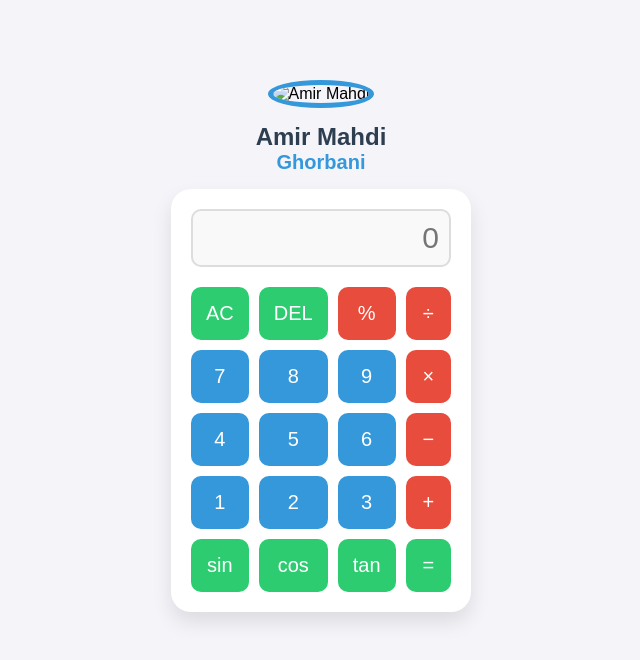
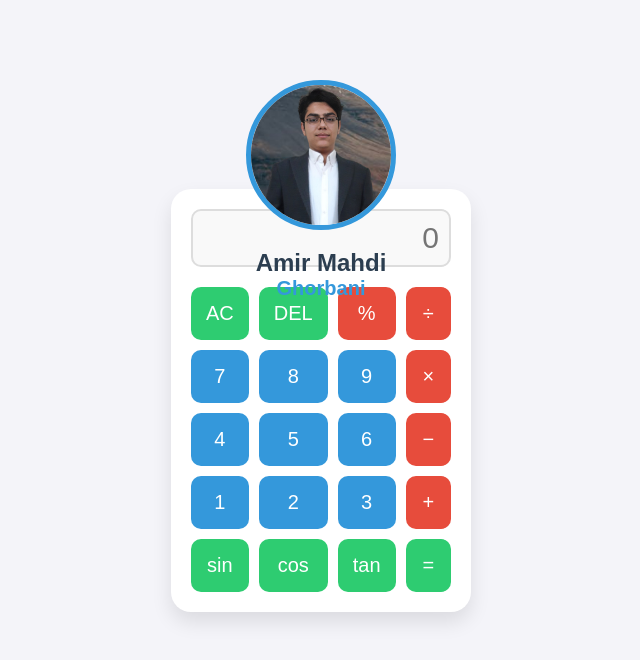
Before and after one commit to Amir13871387/mywebsite, a plain HTML site: page index.html in a window 1280 px wide. Shown: the whole page, without its empty margins (319-959 px from the left). Drawn offline with Linux system fonts and the light colour scheme.

Commit message:
Update index.html

```diff
--- a/index.html
+++ b/index.html
@@ -9,7 +9,7 @@
 <body>
     <!-- Profile Section -->
     <div class="profile">
-        <img src="images/amirmahdi.jpg" alt="Amir Mahdi" class="profile-image">
+      <img src="https://github.com/Amir13871387/mywebsite/blob/main/amirmahdi.jpg?raw=true" alt="Amir Mahdi" class="profile-image">
         <h2 class="profile-name">Amir Mahdi</h2>
         <h3 class="profile-lastname">Ghorbani</h3>
     </div>
```
